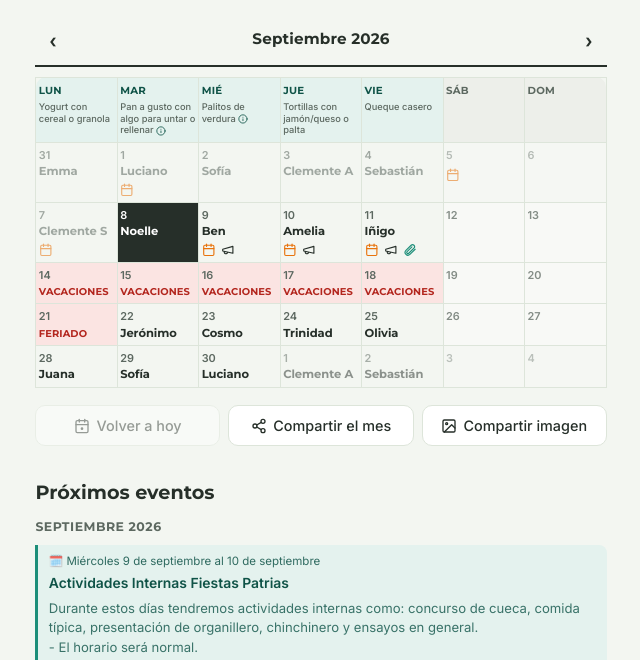
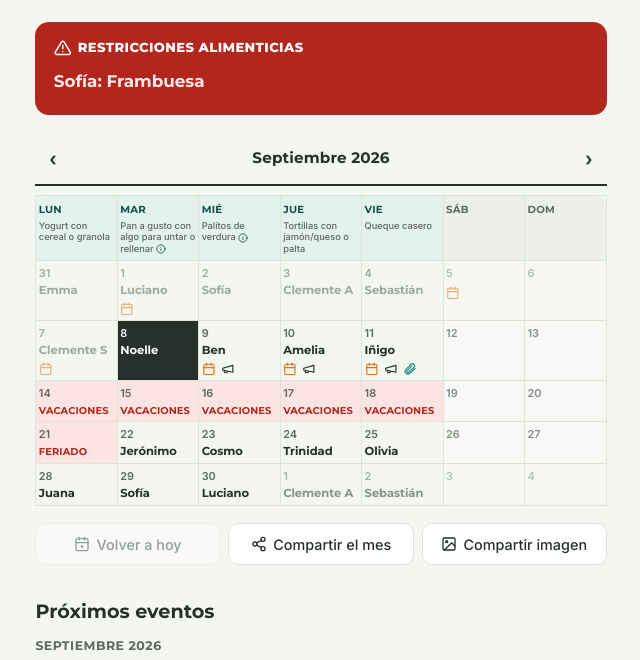
Before and after one commit to nsalazar/colaciones, a plain HTML site: page index.html in a window 1280 px wide. Shown: the part 135-795 px from the top of the page, without its empty margins (319-959 px from the left). Drawn offline with Linux system fonts and the light colour scheme.

Commit message:
Destacar restricciones alimenticias como banner de advertencia arriba del calendario
Antes vivían al final de la página como una lista más, con el mismo
formato que Avisos — fácil de pasar por alto para algo tan crítico
como una alergia. Ahora es un banner rojo con ícono de advertencia,
mismo estilo que "Mi colación" (arriba del calendario, debajo de ese
banner si hay un niño/a seleccionado), y se oculta por completo
cuando no hay restricciones registradas en vez de mostrar un aviso
vacío.

Co-Authored-By: Claude Sonnet 5 <noreply@anthropic.com>

```diff
--- a/app.js
+++ b/app.js
@@ -538,21 +538,24 @@ function renderAvisos() {
 }
 
 function renderRestrictions() {
+  const box = document.getElementById("restrictionsSection");
   const ul = document.getElementById("restrictions");
   ul.innerHTML = "";
   const items = state.cfg.restrictions || [];
-  if (!items.length) {
-    ul.innerHTML = `<li class="aviso"><p>No hay restricciones alimenticias registradas.</p></li>`;
-    return;
-  }
+  if (!items.length) { box.hidden = true; return; }
+
   for (const r of items) {
     const li = document.createElement("li");
-    li.className = "aviso";
-    const p = document.createElement("p");
-    p.textContent = r.kid ? `${r.restriction} — ${r.kid}` : r.restriction;
-    li.append(p);
+    if (r.kid) {
+      const kidEl = document.createElement("strong");
+      kidEl.textContent = r.kid;
+      li.append(kidEl, ": " + r.restriction);
+    } else {
+      li.textContent = r.restriction;
+    }
     ul.append(li);
   }
+  box.hidden = false;
 }
 
 function renderPicker() {
@@ -651,6 +654,9 @@ function buildShareSnapshot(anchor) {
   const tbody = document.createElement("tbody");
   fillMonthRows(tbody, anchor, { hideToday: true, hideMine: true });
   table.append(thead, tbody);
+
+  const restrictions = document.getElementById("restrictionsSection");
+  if (!restrictions.hidden) wrap.append(restrictions.cloneNode(true));
 
   wrap.append(nav, table);
 
--- a/index.html
+++ b/index.html
@@ -39,6 +39,18 @@
   <section class="mine" id="mine" hidden>
     <p class="mine-lead" id="mineLead"></p>
     <p class="mine-meal" id="mineMeal"></p>
+  </section>
+
+  <section class="restrictions-banner" id="restrictionsSection" hidden>
+    <p class="restrictions-lead">
+      <svg class="btn-icon" viewBox="0 0 24 24" fill="none" stroke="currentColor" stroke-width="2" stroke-linecap="round" stroke-linejoin="round" aria-hidden="true">
+        <path d="M10.29 3.86 1.82 18a2 2 0 0 0 1.71 3h16.94a2 2 0 0 0 1.71-3L13.71 3.86a2 2 0 0 0-3.42 0Z"></path>
+        <line x1="12" y1="9" x2="12" y2="13"></line>
+        <line x1="12" y1="17" x2="12.01" y2="17"></line>
+      </svg>
+      Restricciones alimenticias
+    </p>
+    <ul id="restrictions"></ul>
   </section>
 
   <nav class="monthnav">
@@ -95,11 +107,6 @@
     <ul id="avisos"></ul>
   </section>
 
-  <section class="avisos">
-    <h2>Restricciones alimenticias</h2>
-    <ul id="restrictions"></ul>
-  </section>
-
   <p class="err" id="err" hidden></p>
 
 </main>
--- a/styles.css
+++ b/styles.css
@@ -115,6 +115,53 @@ h1 {
   line-height: 1.2;
   letter-spacing: -0.01em;
   margin: .15rem 0 0;
+}
+
+/* ---------- restricciones alimenticias (alergias) ---------- */
+
+.restrictions-banner {
+  background: var(--red);
+  color: #FDEAE8;
+  border-radius: 14px;
+  padding: 1rem 1.15rem;
+  margin-bottom: 1.6rem;
+}
+
+.restrictions-lead {
+  display: flex;
+  align-items: center;
+  gap: .4rem;
+  margin: 0 0 .5rem;
+  font-family: "Montserrat", system-ui, sans-serif;
+  font-weight: 800;
+  font-size: .82rem;
+  text-transform: uppercase;
+  letter-spacing: .03em;
+  color: #FFFFFF;
+}
+
+.restrictions-lead .btn-icon {
+  width: 1.1rem;
+  height: 1.1rem;
+  flex: none;
+}
+
+.restrictions-banner ul {
+  list-style: none;
+  margin: 0;
+  padding: 0;
+}
+
+.restrictions-banner li {
+  font-family: "Montserrat", system-ui, sans-serif;
+  font-weight: 700;
+  font-size: 1.05rem;
+  line-height: 1.3;
+  padding: .35rem 0;
+}
+
+.restrictions-banner li + li {
+  border-top: 1px solid rgba(255, 255, 255, .25);
 }
 
 /* ---------- month nav ---------- */
```
